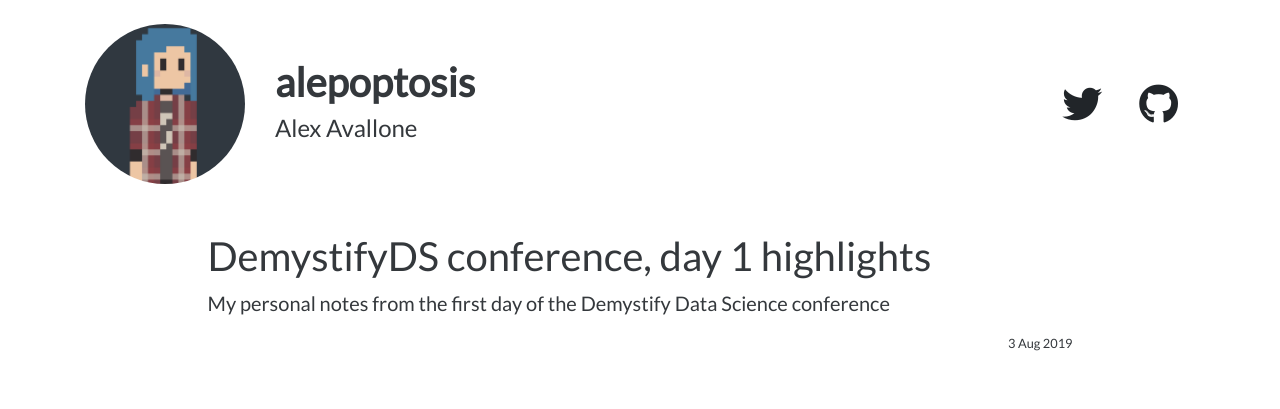
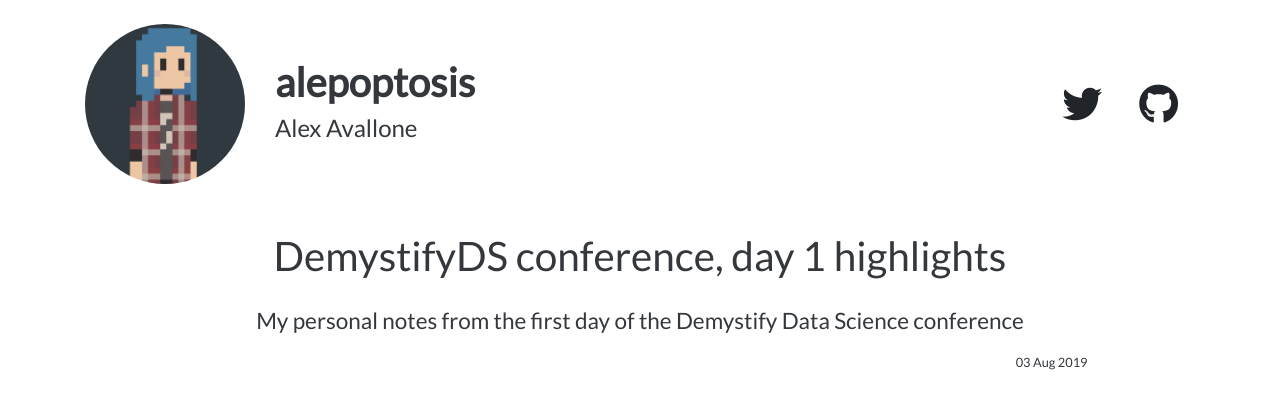
Before and after one commit to alepoptosis/alepoptosis.github.io, a Jekyll site: the page built from index.md, in a window 1280 px wide. Shown: the top 409 px of the page. Built offline with Jekyll 4.4.1, drawn with Linux system fonts in a browser that asks for light colours; nearby versions of some CDN libraries.

Commit message:
Fix posts

```diff
--- a/_config.yml
+++ /dev/null
@@ -1,5 +0,0 @@
-collections:
-  articles:
-    output: true
-  images:
-    output: true
--- a/_layouts/template.html
+++ b/_layouts/template.html
@@ -8,28 +8,7 @@
     <link rel="stylesheet" href="https://stackpath.bootstrapcdn.com/bootstrap/4.3.1/css/bootstrap.min.css">
     <link rel="stylesheet" href="https://cdnjs.cloudflare.com/ajax/libs/fancybox/3.5.7/jquery.fancybox.min.css">
     <link rel="stylesheet" href="https://fonts.googleapis.com/css?family=Lato&amp;display=swap">
-    <style>
-        .content blockquote {
-            border-left: 10px solid #ccc;
-            margin: 1.5em 10px;
-            padding: 0.5em 10px;
-        }
-        .content blockquote p {
-            margin: 0;
-            font-style: italic;
-            color: #636b6f;
-        }
-        .content code {
-            color: #1b1e21;
-        }
-        .content p {
-            text-align: justify;
-            font-size: 20px;
-        }
-        .content ul, ol {
-            font-size: 20px;
-        }
-    </style>
+    <link rel="stylesheet" href="/css/main.css">
 </head>
 <body style="font-family: 'Lato', sans-serif;">
 <header class="mt-4">
--- /dev/null
+++ b/css/main.css
@@ -0,0 +1,44 @@
+.btn:focus,.btn:active {
+    outline: none !important;
+    box-shadow: none;
+}
+.content blockquote {
+    border-left: 10px solid #ccc;
+    margin: 1.5em 10px;
+    padding: 0.5em 10px;
+}
+.content blockquote p {
+    margin: 0;
+    font-style: italic;
+    color: #636b6f;
+}
+.content code {
+    color: #1b1e21;
+}
+.content h1 {
+    font-size: 4.5vh;
+    text-align: center;
+    padding-bottom: 15px;
+}
+.content h2 {
+    font-size: 4vh;
+}
+.content h3 {
+    font-size: 3.5vh;
+}
+.content h4 {
+    font-size: 3vh;
+}
+.content h5 {
+    font-size: 2.5vh;
+}
+.content h6 {
+    font-size: 2.5vh;
+}
+.content p {
+    text-align: justify;
+    font-size: 2.5vh;
+}
+.content ul, ol {
+    font-size: 2.5vh;
+}
--- a/index.md
+++ b/index.md
@@ -2,20 +2,14 @@
 layout: template
 ---
 
-<div class="row">
-    {% for article in site.articles %}
-      <div class="col-12 mb-5">
-          <a href="{{ article.url }}" style="text-decoration: none; color: #34383c">
-              <div class="col-12">
-                  <h1>{{ article.title }}</h1>
-              </div>
-              <div class="col-12">
-                  <p>{{ article.sub_title }}</p>
-              </div>
-              <div class="col-12 text-right mb-2">
-                  <small>{{ article.created_date }}</small>
-              </div>
-          </a>
-      </div>
-    {% endfor %}
-</div>
+{% for post in site.posts %}
+  <div class="mb-5">
+      <a href="{{ post.url }}" style="text-decoration: none; color: #34383c">
+          <h1>{{ post.title }}</h1>
+          <p style="text-align: center">{{ post.sub_title }}</p>
+          <div class="text-right">
+              <small class="text-right">{{ post.date | date_to_string }}</small>
+          </div>
+      </a>
+  </div>
+{% endfor %}
```
Also changed, not shown: _posts/2019-08-03-demystifyds_notes.md (renamed from _articles/demystifyds_notes.md, +0 -1 lines), images/profile.png (renamed from _images/profile.png).
